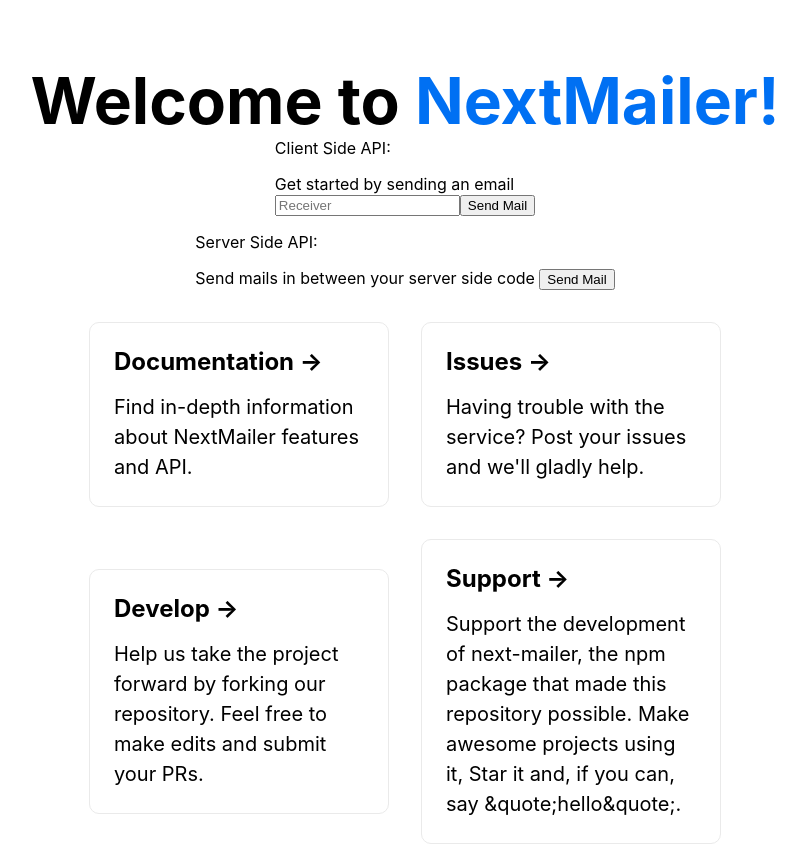
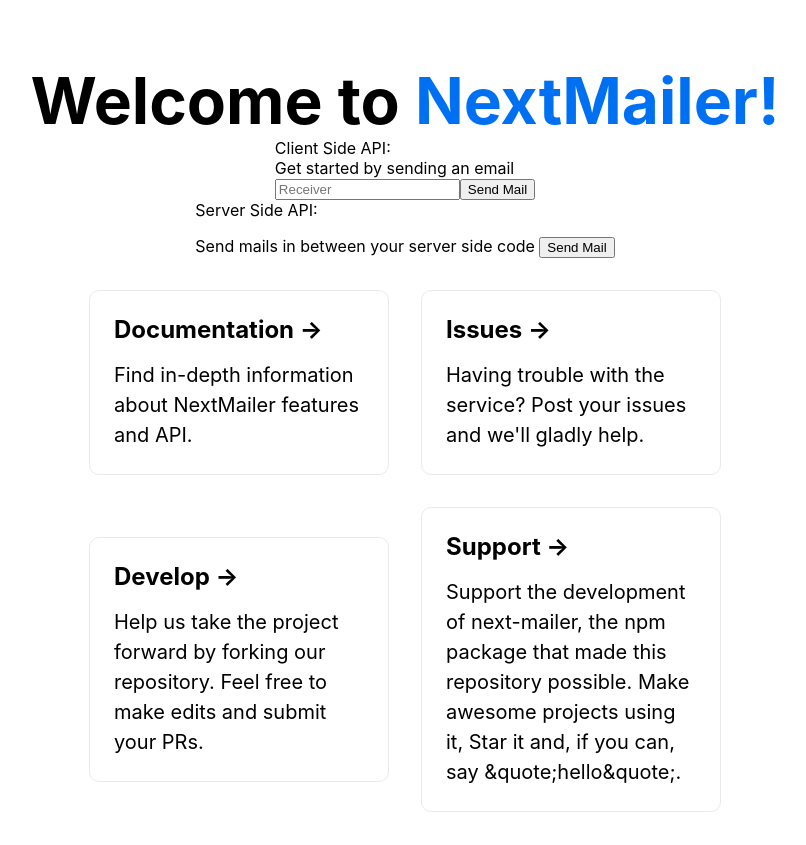
Before and after one commit to LarvenLLC/next-mailer-server, a Next.js app: page / in a window 1280 px wide. Shown: the top 845 px of the page, without its empty margins (235-1041 px from the left). Built offline with nearby package versions, Linux system fonts and the light colour scheme.

Commit message:
new mailer api

```diff
--- a/pages/index.js
+++ b/pages/index.js
@@ -1,6 +1,6 @@
-import mail from 'next-mailer';
+import mail from 'next-mailer/react';
 import Head from 'next/head'
-import { useCallback, useEffect } from 'react';
+import { useCallback } from 'react';
 import styles from '../styles/Home.module.css'
 
 export default function Home() {
@@ -52,13 +52,15 @@
         <div>
           Client Side API:
           <br/>
-          <p>
+          <div>
             Get started by sending an email{' '}
-            <form onSubmit={sendMail}>
-            <input name="email" type="email" placeholder='Receiver' />
-            <button className={styles.button} type="submit">Send Mail</button>
-            </form>
-          </p>
+            <div>
+              <form onSubmit={sendMail}>
+                <input name="email" type="email" placeholder='Receiver' />
+                <button className={styles.button} type="submit">Send Mail</button>
+              </form>
+            </div>
+          </div>
         </div>
 
         <div>
```
